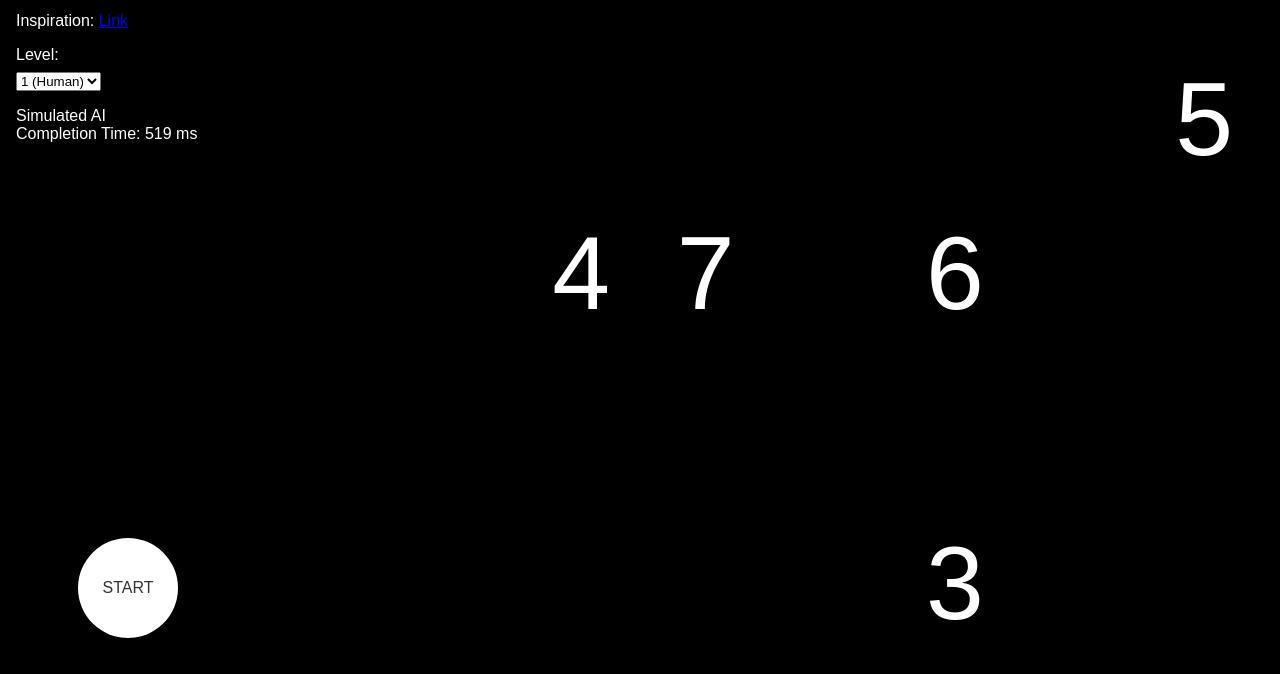
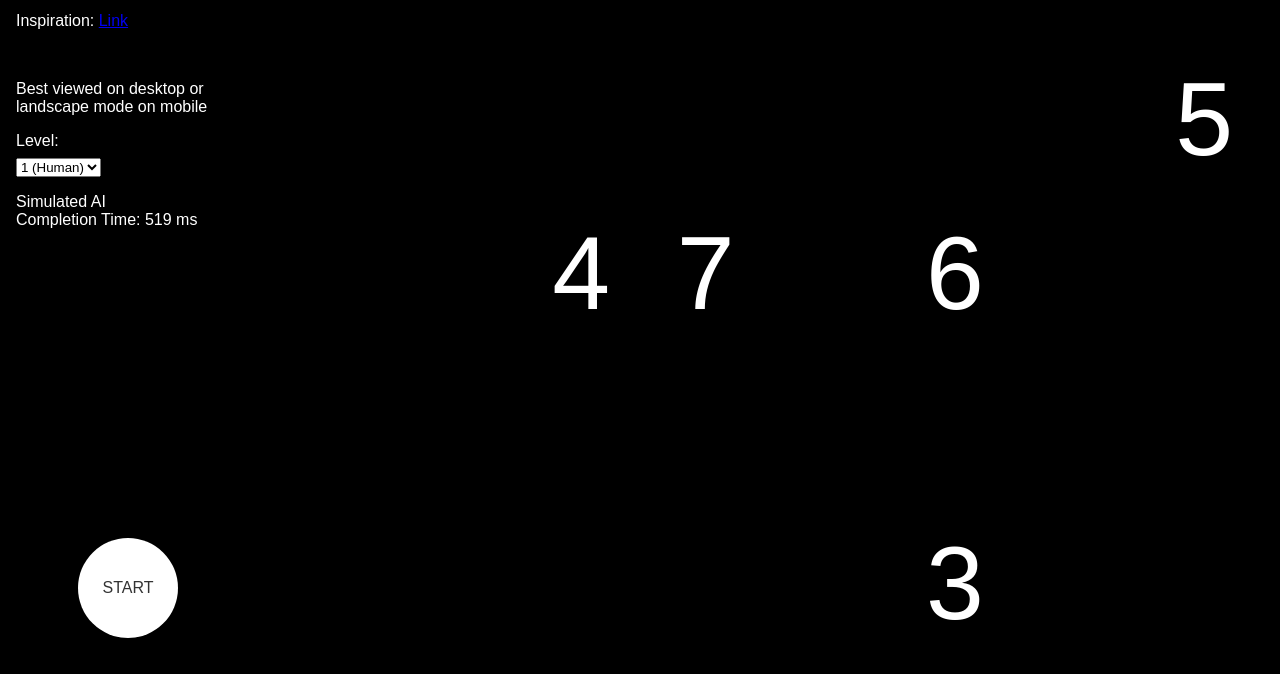
Before and after one commit to rTJ3/ChimpGPT, a website: page index.html in a window 1280 px wide. Shown: the part 126-800 px from the top of the page. Drawn offline with Linux system fonts and the light colour scheme.

Commit message:
Minor changes
Minor updates

```diff
--- a/index.html
+++ b/index.html
@@ -12,7 +12,8 @@
       <div class="upper-controls">
         <h1 class="game-title">ChimpGPT</h1>
         <h4 class="game-subtitle"><a href="https://qbii.co" target="_blank">by Qbii.co</a></h4>
-        <p>Inspiration: <a href="https://www.cell.com/current-biology/fulltext/S0960-9822(07)02088-X?_returnURL=https%3A%2F%2Flinkinghub.elsevier.com%2Fretrieve%2Fpii%2FS096098220702088X%3Fshowall%3Dtrue" target="_blank">Link</a></p>
+        <p>Inspiration: <a href="https://www.cell.com/current-biology/fulltext/S0960-9822(07)02088-X?_returnURL=https%3A%2F%2Flinkinghub.elsevier.com%2Fretrieve%2Fpii%2FS096098220702088X%3Fshowall%3Dtrue" target="_blank">Link</a></p><br>
+        <p>Best viewed on desktop or <br> landscape mode on mobile</p>
         <div class="controls">
           <label for="level-select">Level:</label>
           <select name="level-select" class="level-select">
```
